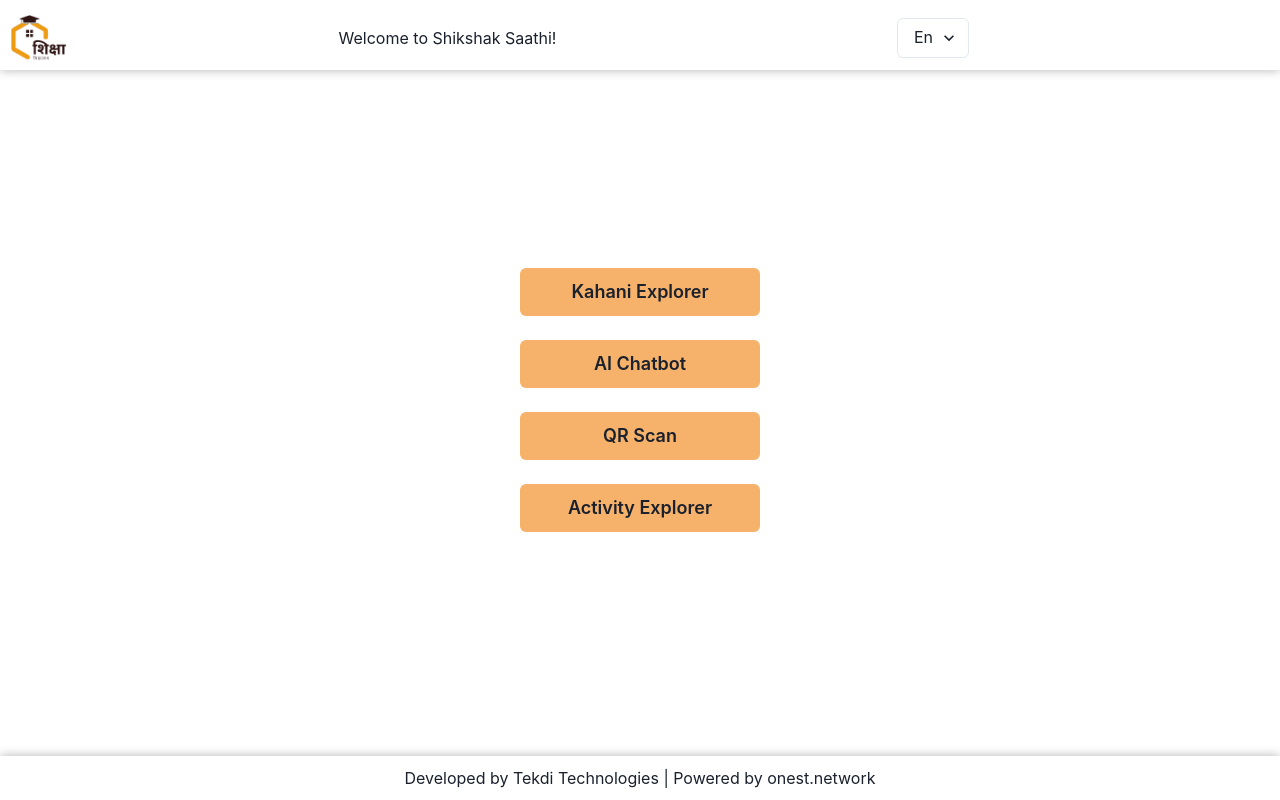
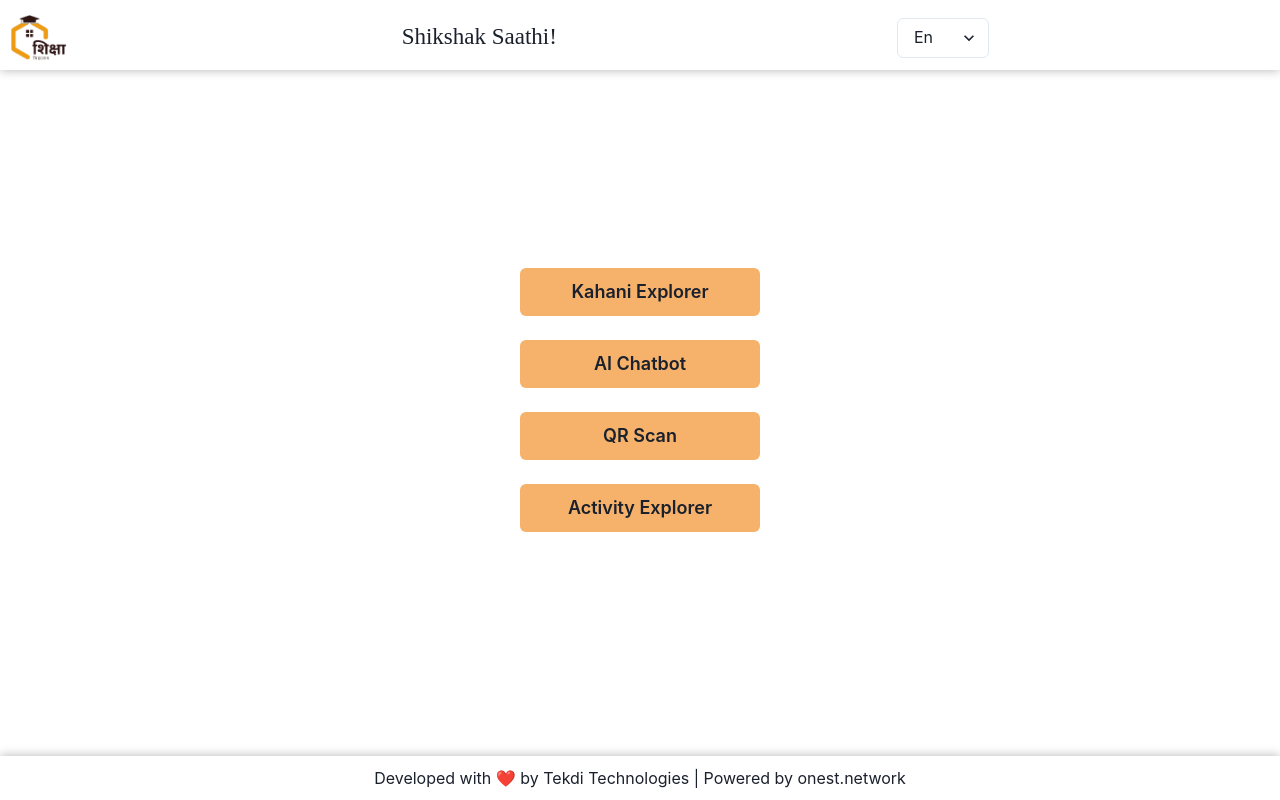
Before and after one commit to Aar-if/Shikshak-dost, a React (Vite) app: page / in a window 1280 px wide. Built offline with nearby package versions, Linux system fonts and the light colour scheme.

Commit message:
Fix:Ui Changes

```diff
--- a/src/locales/en/translation.json
+++ b/src/locales/en/translation.json
@@ -1,6 +1,7 @@
 {
-    "welcome": "Welcome to Shikshak Saathi!",
-    "footerText": "Developed by Tekdi Technologies",
+    "welcome": "Shikshak Saathi!",
+    "footerText": "Developed with",
+    "footerText1":"by Tekdi Technologies",
     "onestText": "Powered by onest.network",
     "age": "Age",
     "language": "Language",
--- a/src/locales/hi/translation.json
+++ b/src/locales/hi/translation.json
@@ -1,7 +1,8 @@
 
 {
-    "welcome": "शिक्षक साथी में आपका स्वागत है!",
-    "footerText": "टेकडी टेक्नोलॉजीज द्वारा विकसित",
+    "welcome": "शिक्षक साथी",
+    "footerText": "टेकडी टेक्नोलॉजीज द्वारा",
+    "footerText1":"विकसित",
     "onestText": "onest.network द्वारा संचालित",
     "age": "आयु",
     "language": "भाषा",
--- a/src/pages/Footer.jsx
+++ b/src/pages/Footer.jsx
@@ -6,7 +6,7 @@ function Footer() {
   const { t } = useTranslation();
   return (
     <footer className={styles.footer}>
-      <p><a href="https://www.tekdi.net/">{t("footerText")}</a> | <a href="https://onest.network/">{t("onestText")}</a></p>
+      <p><a className={styles.pointer}  href="https://www.tekdi.net/">{t("footerText")} ❤️ {t("footerText1")} </a> | <a className={styles.pointer} href="https://onest.network/">{t("onestText")}</a></p>
 
     </footer>
   );
--- a/src/pages/Header.jsx
+++ b/src/pages/Header.jsx
@@ -25,7 +25,9 @@ function Header() {
           style={{
             width: "60%",
             textAlign: "center",
-            paddingRight: "10%",
+            paddingRight: "5%",
+            fontFamily: "auto",
+            fontSize: "23px"
           }}
         >
           <span>{t("welcome")}</span>
@@ -33,9 +35,9 @@ function Header() {
         <div className={styles.menuDiv}>
           {/* <button onClick={() => navigate("/")}>🏠</button> */}
         </div>
-        <div>
+        <div style={{paddingRight: "8px"}}>
           <Select
-            style={{ marginRight: "2px" }}
+            style={{ marginRight: "22px" }}
             defaultValue={i18n.language}
             onChange={(event) => i18n.changeLanguage(event.target.value)}
           >
--- a/src/pages/footer.module.css
+++ b/src/pages/footer.module.css
@@ -7,4 +7,14 @@
   position: fixed;
   background-color: white;
   width: 100%;
+  cursor: pointer
 }
+
+.pointer {
+  cursor: pointer;
+}
+
+.pointer:hover {
+  text-decoration: underline;
+  color: blue;
+}
```
